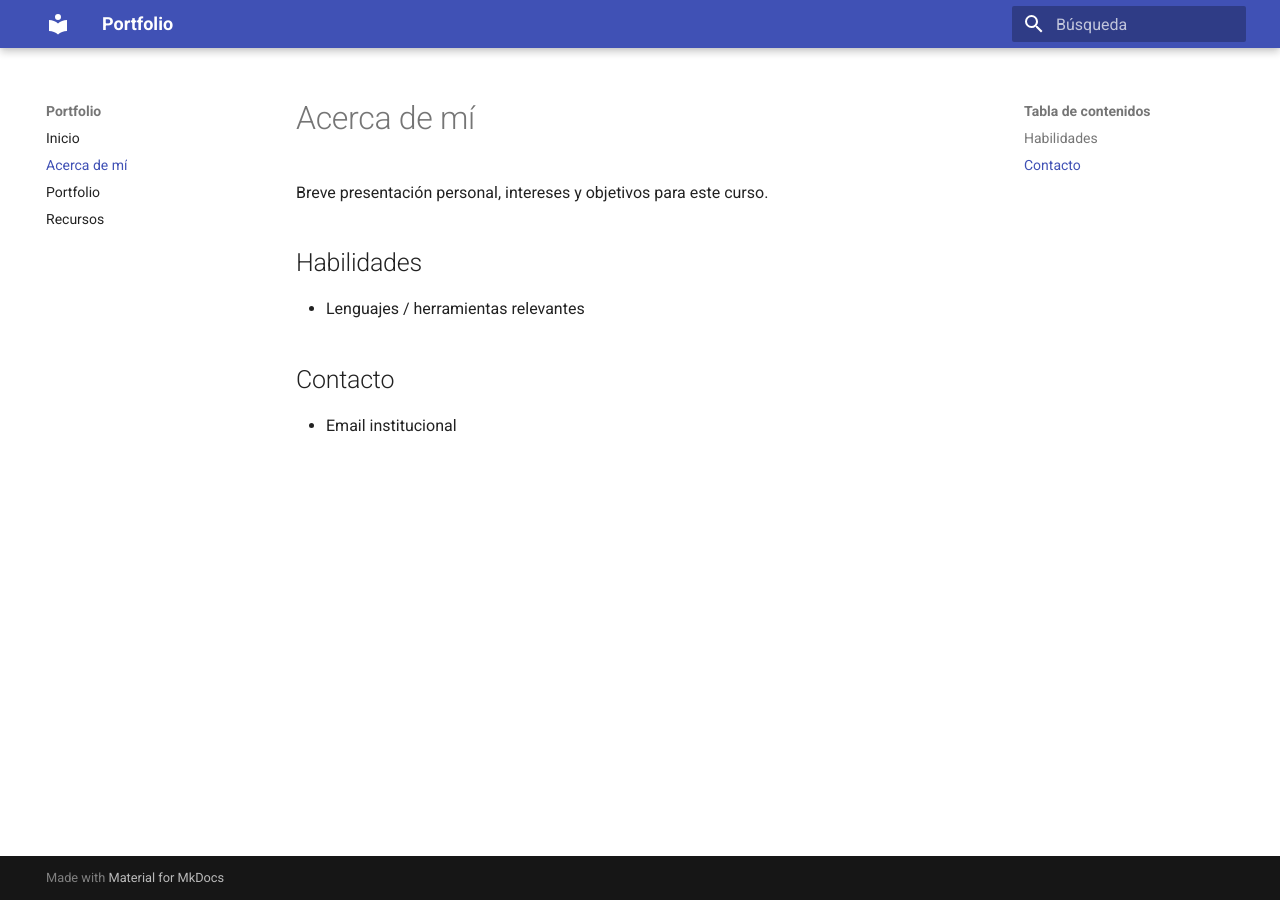
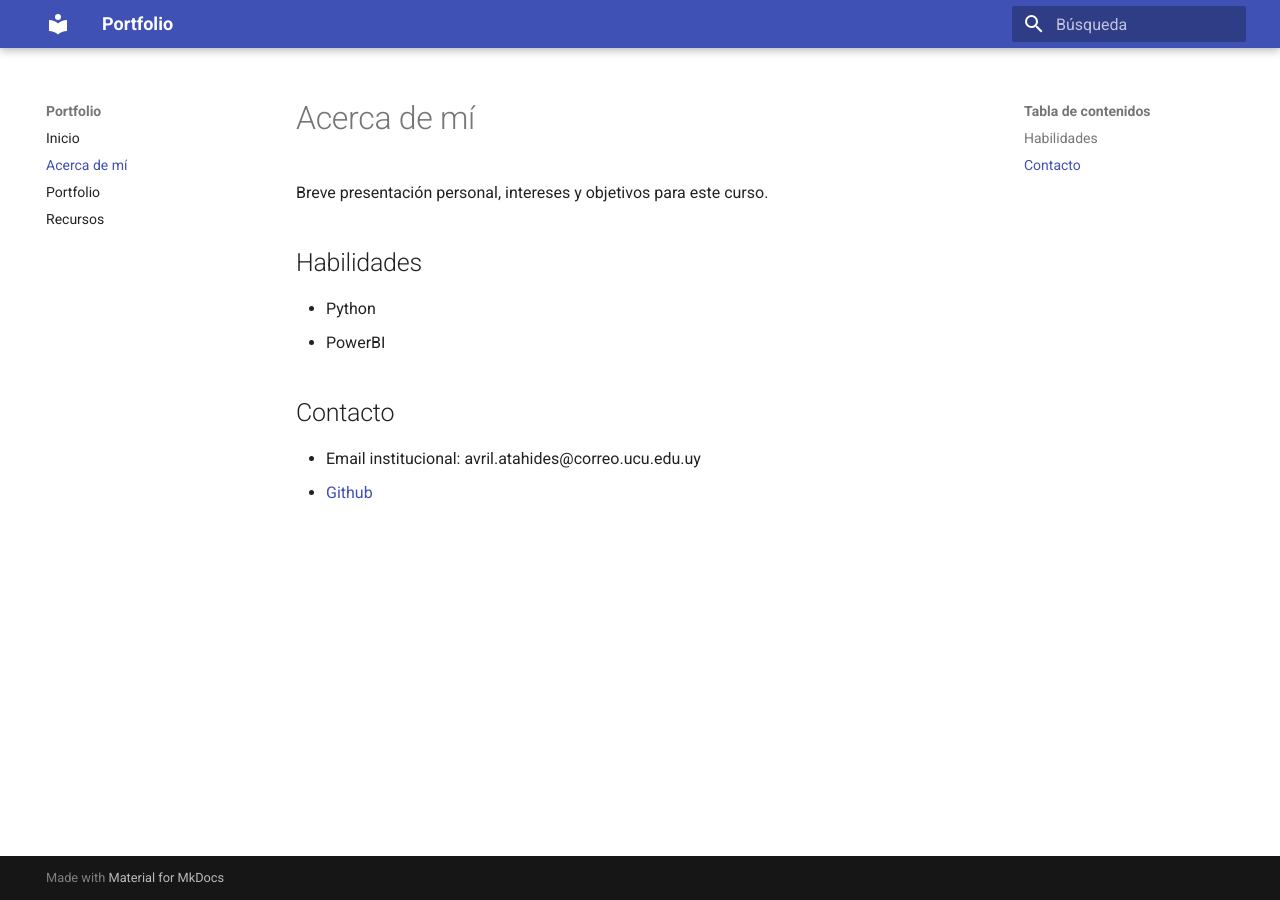
Before and after one commit to AvrilABG/portfolio, an MkDocs documentation site: the page built from docs/acerca.md, in a window 1280 px wide. Built offline with MkDocs 1.6.1 and Material for MkDocs 9.7.7, drawn with Linux system fonts in a browser that asks for light colours.

Commit message:
Relleno inicial del acerca de mí

```diff
--- a/docs/acerca.md
+++ b/docs/acerca.md
@@ -8,7 +8,9 @@ date: 2025-01-01
 Breve presentación personal, intereses y objetivos para este curso.
 
 ## Habilidades
-- Lenguajes / herramientas relevantes
+- Python
+- PowerBI
 
 ## Contacto
-- Email institucional
+- Email institucional: avril.atahides@correo.ucu.edu.uy
+- [Github](https://github.com/AvrilABG)
```
